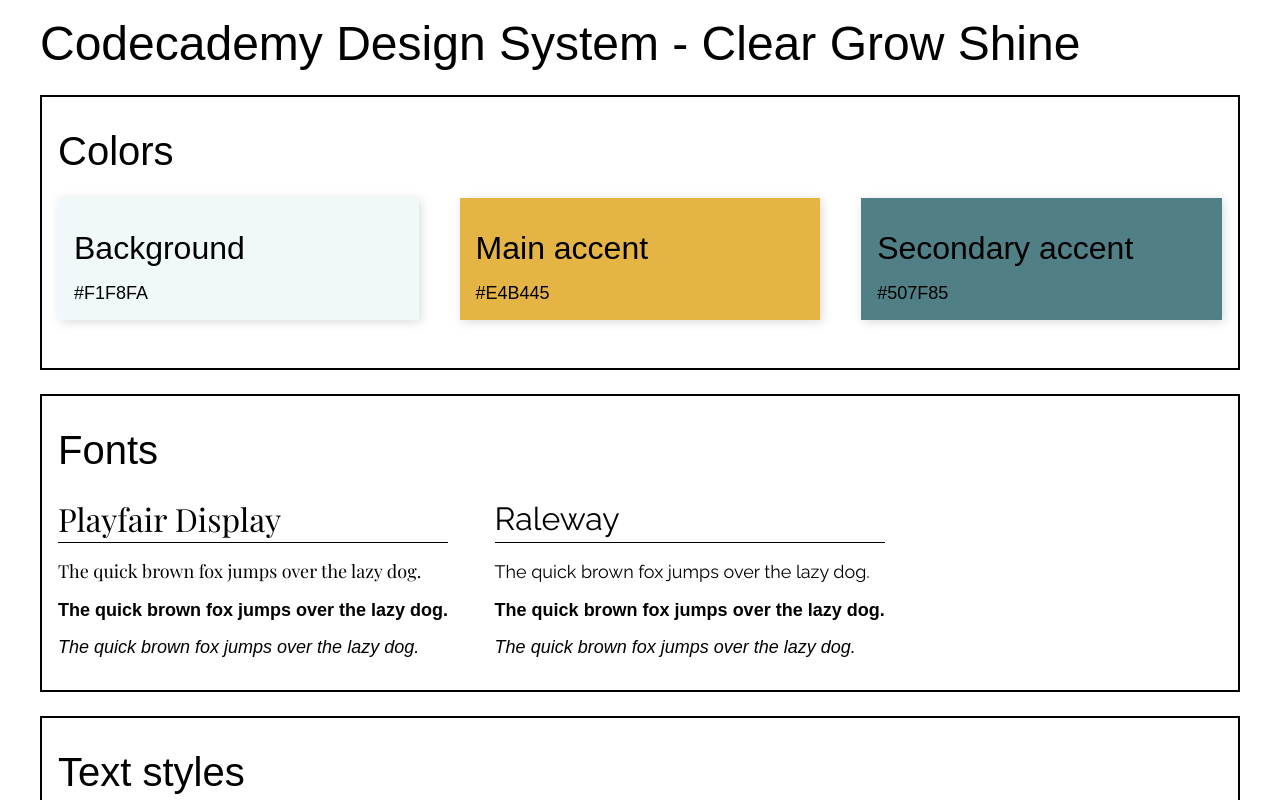
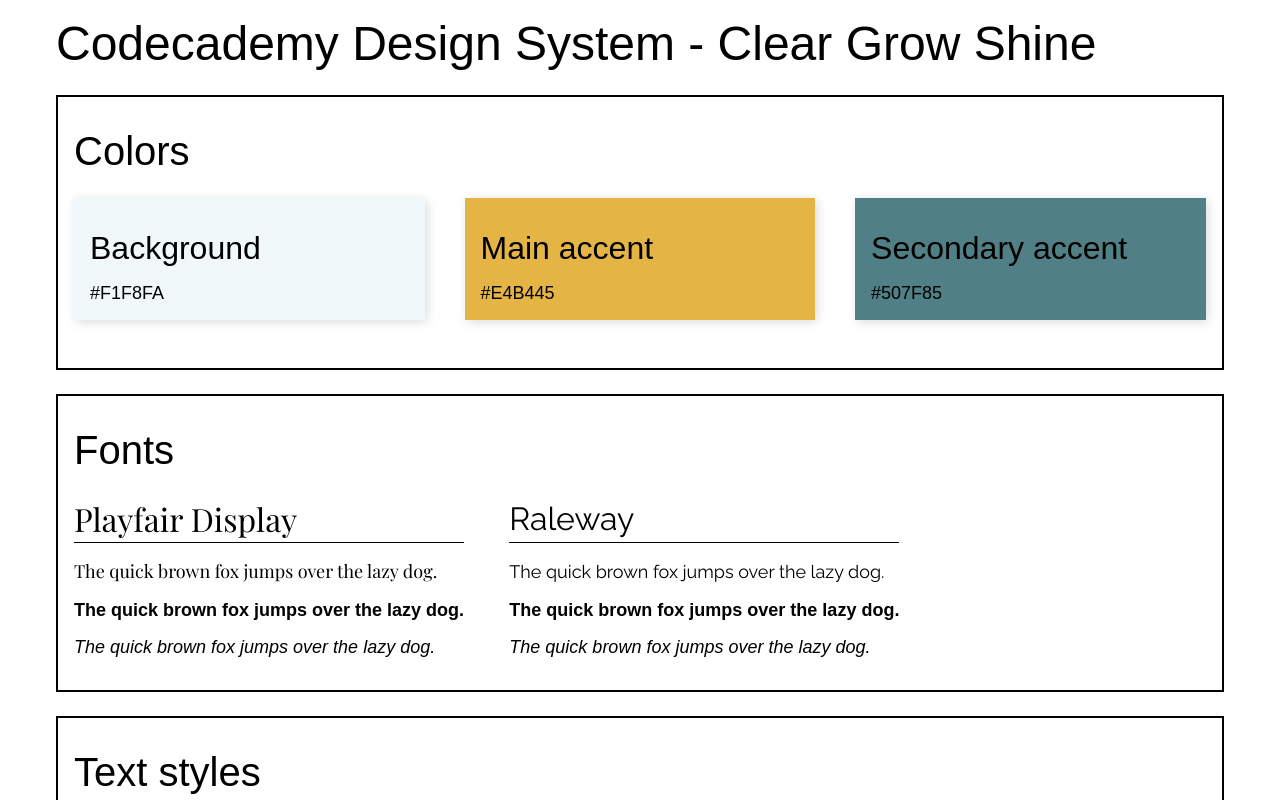
Before and after one commit to YSBos/codecademy_websitedesignsystem, a website: page index.html in a window 1280 px wide. Shown: the top 800 px of the page. Drawn offline with nearby package versions, Linux system fonts and the light colour scheme; a web font is replaced by a local one.

Commit message:
updated css padding and flex for color section and body

```diff
--- a/style.css
+++ b/style.css
@@ -11,6 +11,7 @@
 body {
   max-width: 1200px;
   margin: 1rem auto;
+  padding: 0 1rem;
 }
 
 /* Base fonts */
@@ -56,7 +57,9 @@
 }
 
 .one .box {
-  width: clamp(200px, 31%, 600px);
+  min-width: 250px;
+  max-width: 750px;
+  flex: 1 1 31%;
   margin: 1rem 0;
   padding: 1em 1em;
   box-shadow: 2px 2px 10px rgba(0, 0, 0, 0.144);
```
